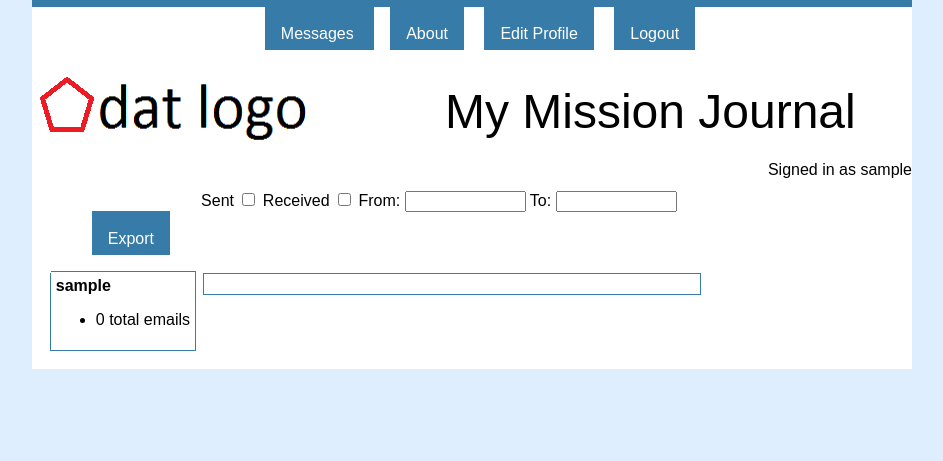
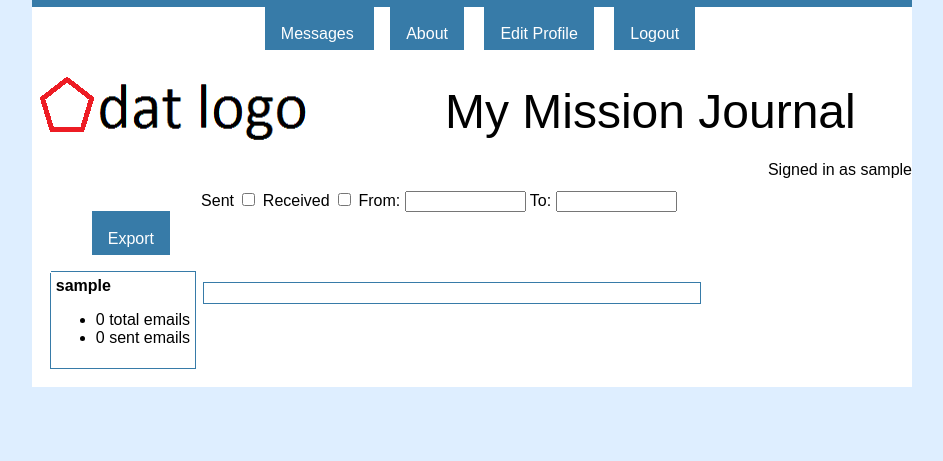
Before and after one commit to tduck/mission-email-journal, a Flask app: page /messages in a window 1280 px wide. Shown: the part 1-462 px from the top of the page, without its empty margins (168-1111 px from the left). Run offline with Flask 2, Linux system fonts and the light colour scheme; the visitor is signed in with stand-in values (Sample User, id 1); data that the repository does not hold is empty; some libraries are stand-ins or nearby versions.

Commit message:
almost finished messages

```diff
--- a/templates/messages.html
+++ b/templates/messages.html
@@ -55,7 +55,7 @@ To: <input type="text" size="12" id="endDate" />
 	<b>{{ session['username'] }}</b>
 	<ul>
 	<li>{{messages|length}} total emails</li>
-
+	<li>{{sent|length}} sent emails</li>
 	</ul>
 	</div>
 	</td>
```
